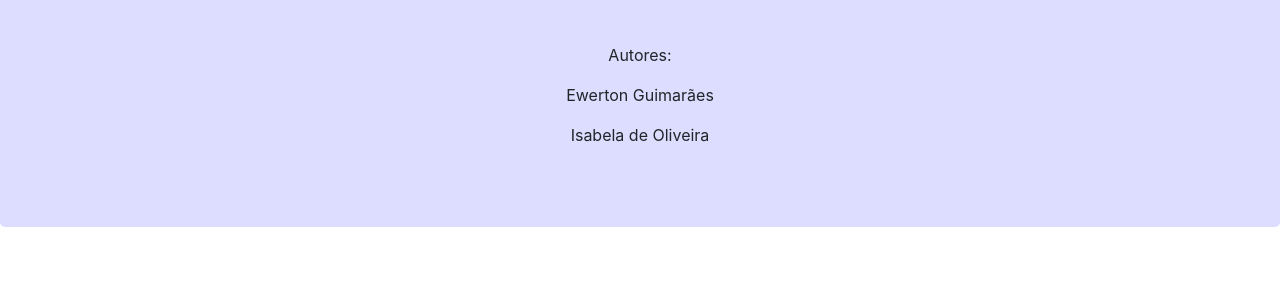
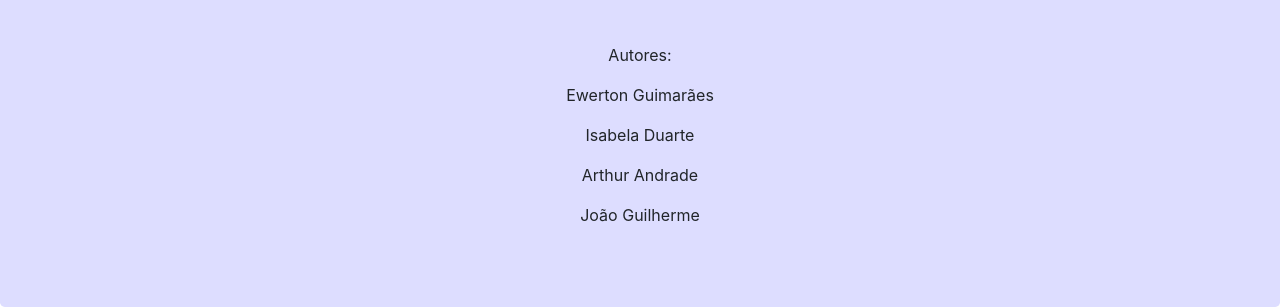
Before and after one commit to dmisabela/Controle-Containers, a PHP site: page /Index.php in a window 1280 px wide. Shown: the part 645-952 px from the top of the page. Before the commit the page ends 872 px from the top, so only its background shows below. Run offline with PHP 8.4, Linux system fonts and the light colour scheme.

Commit message:
Fix header names

```diff
--- a/Views/footer.php
+++ b/Views/footer.php
@@ -1,7 +1,9 @@
 <div class="jumbotron text-center" style="margin-bottom:0">
     <p>Autores: </p>
     <p>Ewerton Guimarães </p>
-    <p>Isabela de Oliveira </p>
+    <p>Isabela Duarte </p>
+    <p>Arthur Andrade </p>
+    <p>João Guilherme </p>
 </div>
 </body>
 
```
